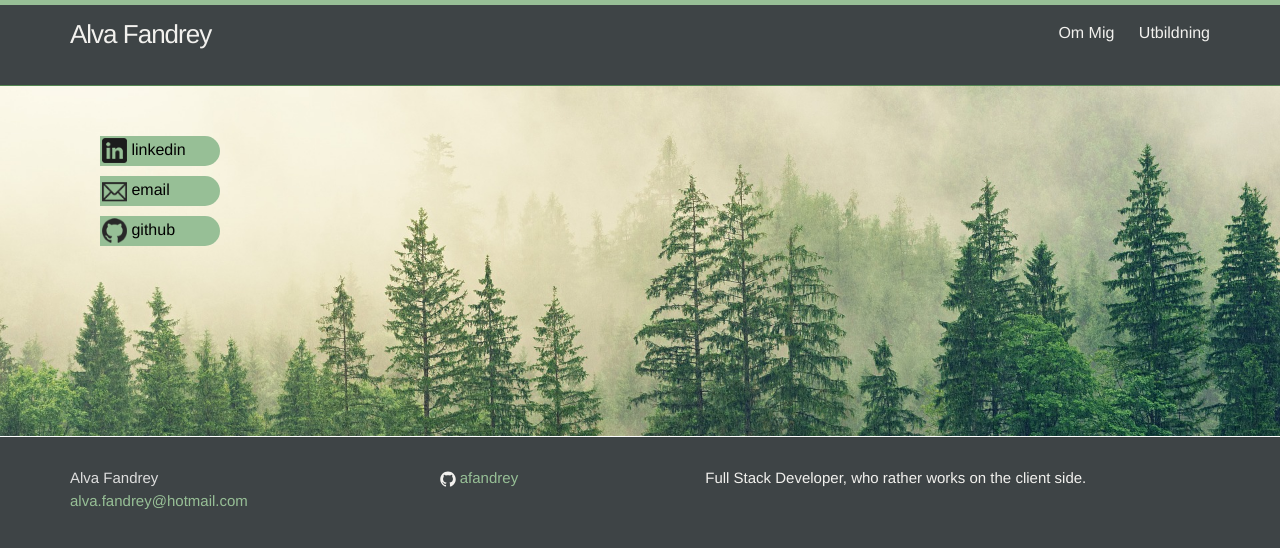
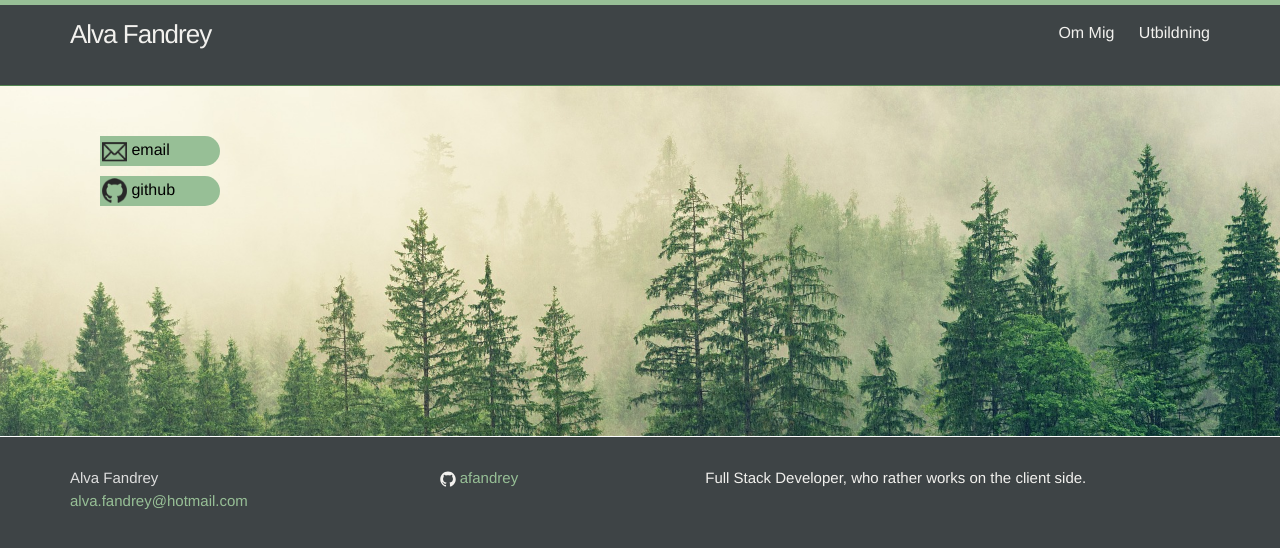
Before and after one commit to afandrey/afandrey.github.io, a Jekyll site: the page built from index.html, in a window 1280 px wide. Shown: the top 548 px of the page. Built offline with Jekyll 4.4.1, drawn with Linux system fonts in a browser that asks for light colours.

Commit message:
removed linkedin

```diff
--- a/index.html
+++ b/index.html
@@ -4,7 +4,6 @@ layout: index
 <div class="splash">
     <div class="wrapper">
         <ul>
-            <a href="//linkedin.com/in/alvafandrey"><li><img src="/files/images/linkedin.png" alt="linkedin"/> linkedin</li></a>
             <a href="mailto:{{site.email}}"><li><img src="/files/images/email.png" alt="email"/> email</li></a>
             <a href="//github.com/afandrey"><li><img src="/files/images/github.png" alt="github"/> github</li></a>
         </ul>
```
Also changed, not shown: README.md.
